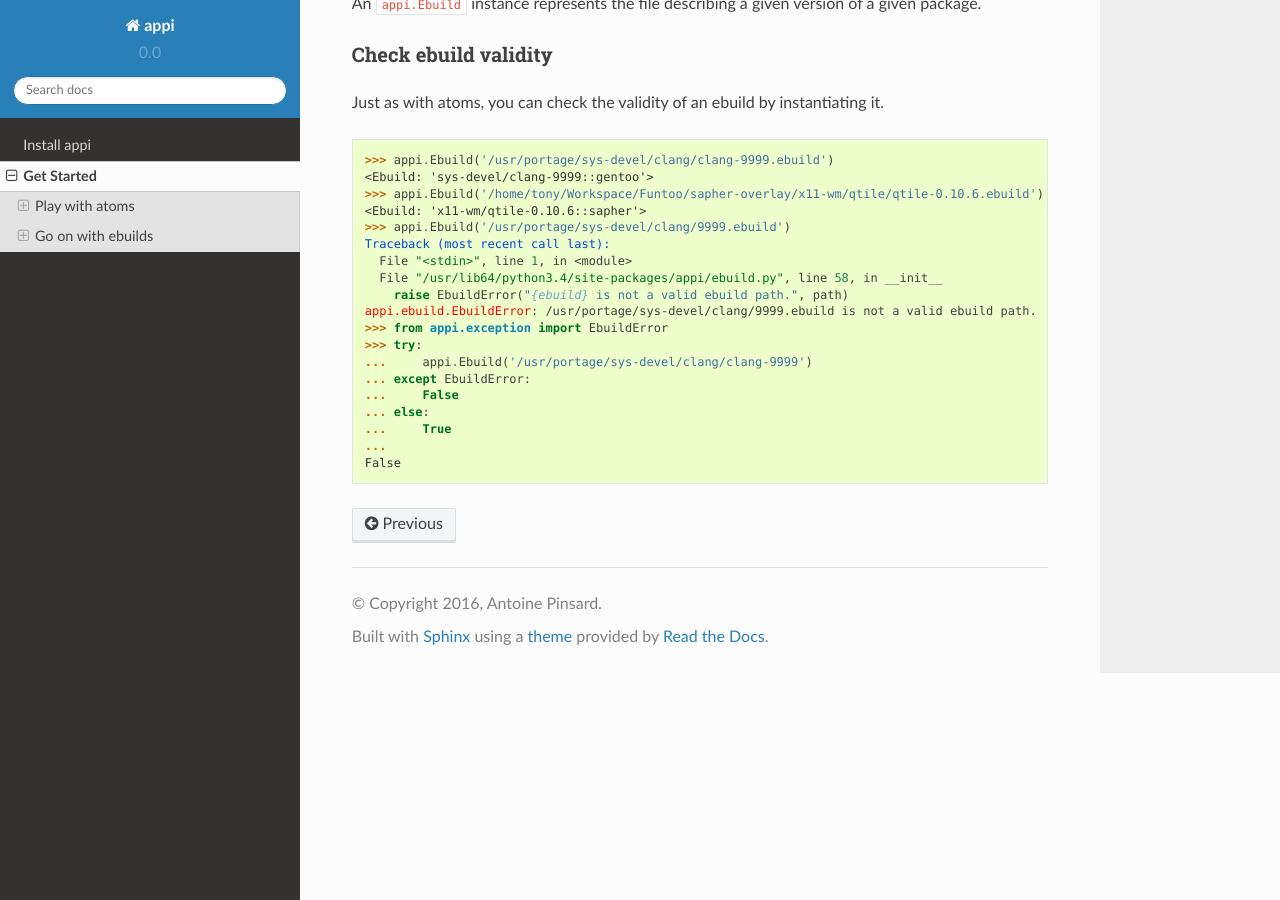
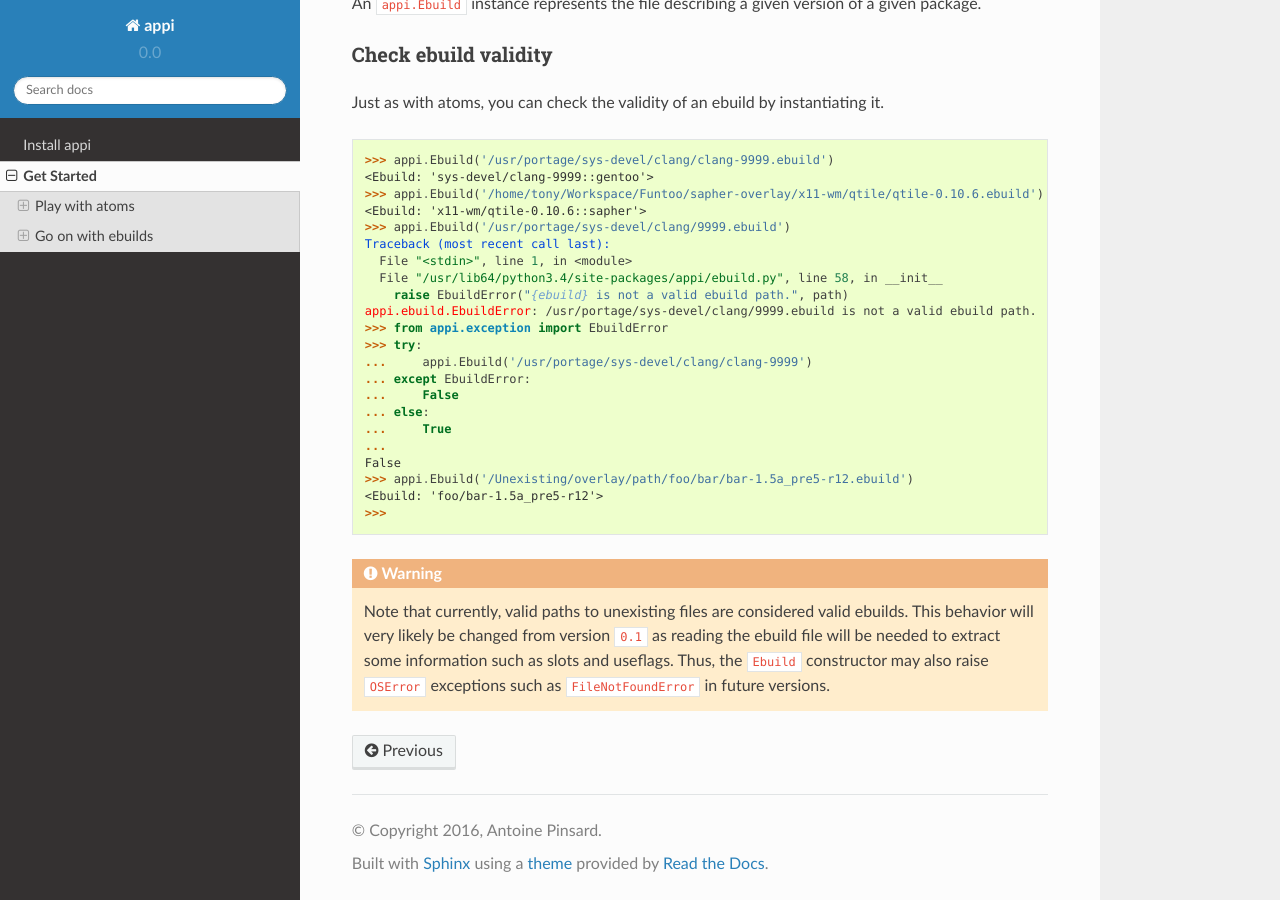
Before and after one commit to funtoo/appi, a Sphinx documentation site: the page built from docs/getstarted.rst, in a window 1280 px wide and 900 px high, scrolled down 2774 px. Built offline with Sphinx 7.4.7 and the Read the Docs theme 2.0.0, drawn with Linux system fonts in a browser that asks for light colours.

Commit message:
Added warning about ebuild's future implementations

```diff
--- a/docs/getstarted.rst
+++ b/docs/getstarted.rst
@@ -170,3 +170,12 @@ Just as with atoms, you can check the validity of an ebuild by instantiating it.
     ...     True
     ...
     False
+    >>> appi.Ebuild('/Unexisting/overlay/path/foo/bar/bar-1.5a_pre5-r12.ebuild')
+    <Ebuild: 'foo/bar-1.5a_pre5-r12'>
+    >>>
+
+.. warning:: Note that currently, valid paths to unexisting files are considered valid
+             ebuilds. This behavior will very likely be changed from version ``0.1`` as
+             reading the ebuild file will be needed to extract some information such as
+             slots and useflags. Thus, the ``Ebuild`` constructor may also raise
+             ``OSError`` exceptions such as ``FileNotFoundError`` in future versions.
```
